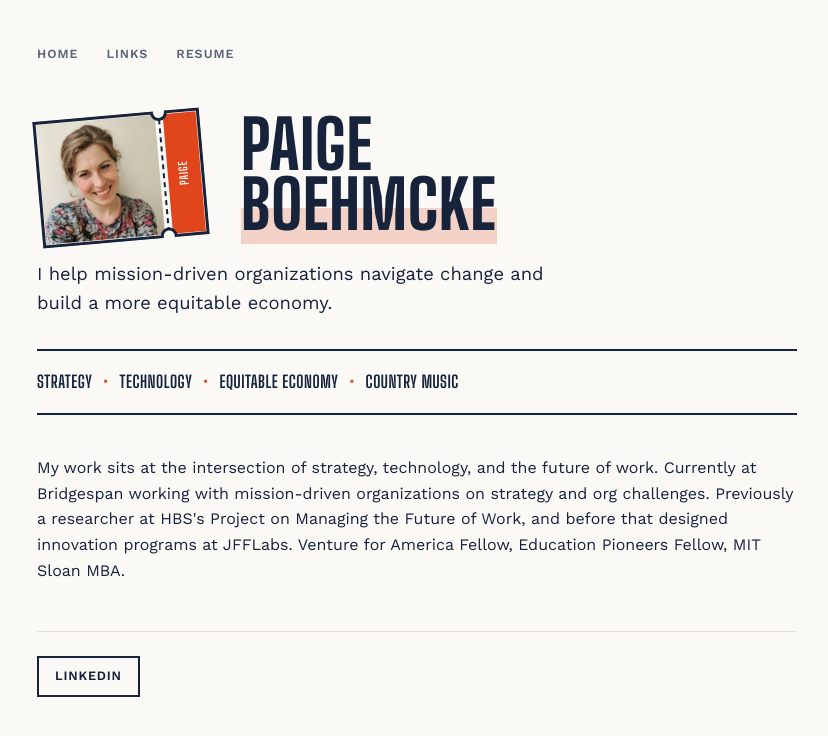
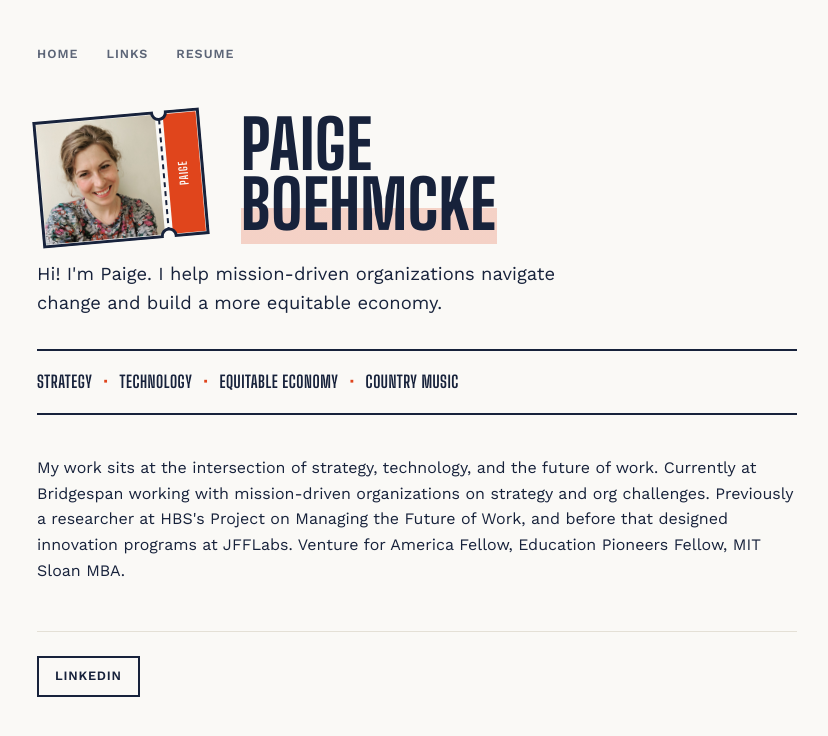
Before and after one commit to paigeboehmcke/paigeboehmcke.github.io, a Jekyll site: the page built from index.html, in a window 1280 px wide. Shown: the top 736 px of the page, without its empty margins (223-1051 px from the left). Built offline with Jekyll 4.4.1, drawn with Linux system fonts in a browser that asks for light colours.

Commit message:
Update index.html

```diff
--- a/index.html
+++ b/index.html
@@ -19,7 +19,7 @@
   </div>
 </div>
 
-<p class="hook">I help mission-driven organizations navigate change and build a more equitable economy.</p>
+<p class="hook">Hi! I'm Paige. I help mission-driven organizations navigate change and build a more equitable economy.</p>
 
 <ul class="lineup">
   <li>Strategy</li>
```
